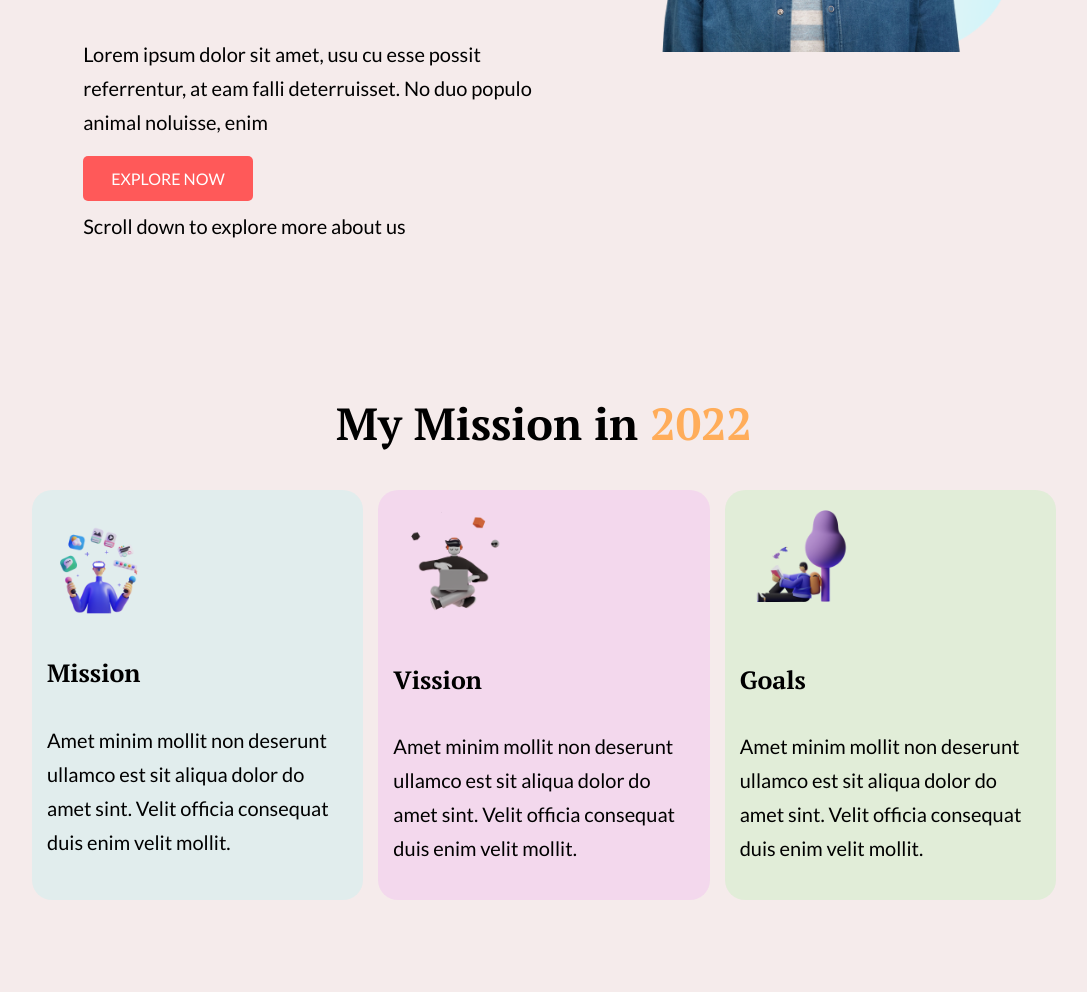
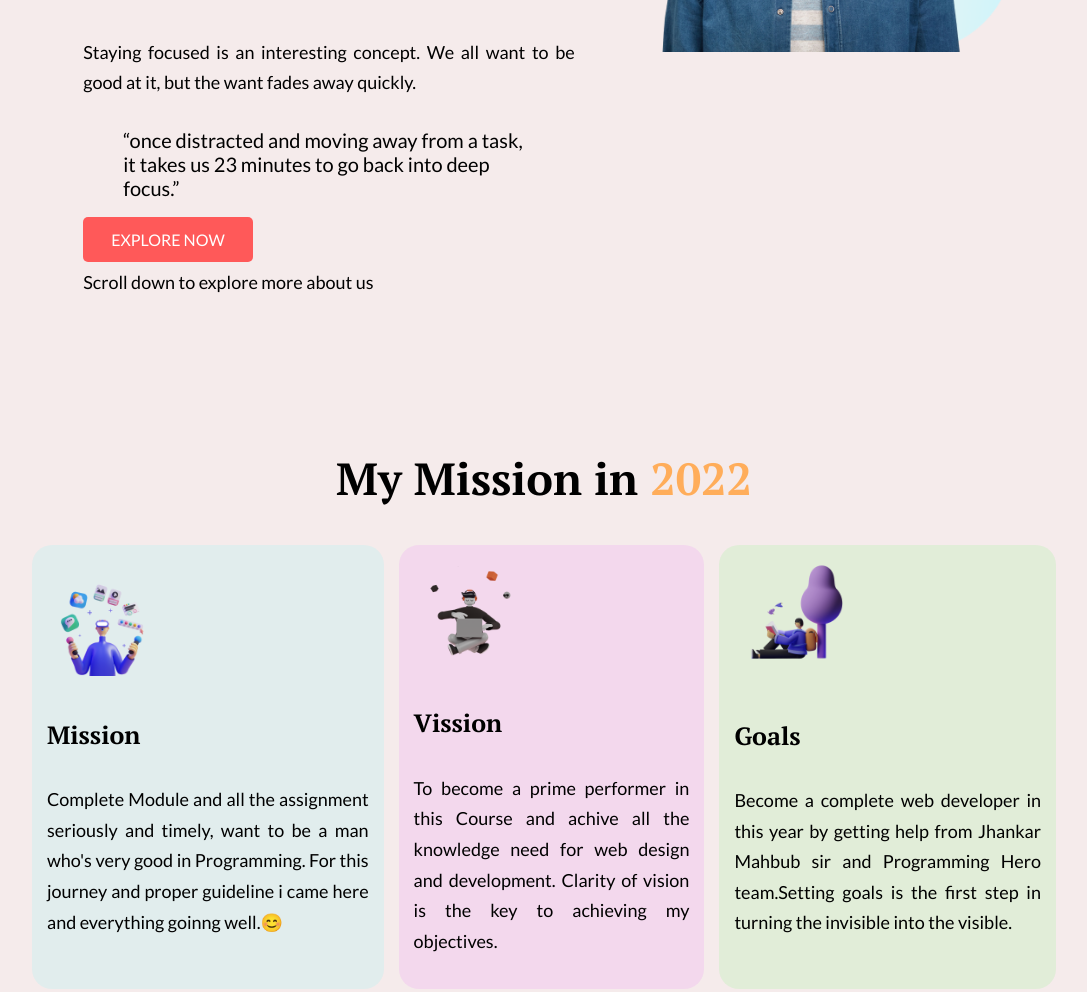
Before and after one commit to Rahad-khan/mission22-1, a plain HTML site: page index.html in a window 1280 px wide. Shown: the part 420-1412 px from the top of the page, without its empty margins (96-1183 px from the left). Drawn offline with Linux system fonts and the light colour scheme.

Commit message:
text added done area1

```diff
--- a/css/style.css
+++ b/css/style.css
@@ -6,6 +6,7 @@ body {
   margin: 0;
   background-color: #e9d3d371;
   box-sizing: border-box;
+  font-family: "Lato", sans-serif;
 }
 
 /********** header tag ************/
@@ -26,8 +27,9 @@ a {
   font-family: "Lato", sans-serif;
 }
 p {
-  font-size: 20px;
+  font-size: 18px;
   line-height: 1.7;
+  text-align: justify;
 }
 
 .container {
@@ -70,6 +72,9 @@ span {
 .half-width img {
   margin: 50px 0 0 30px;
   width: 95%;
+}
+blockquote {
+  font-size: 20px;
 }
 /********** Area 1 ************/
 .area1 h2 {
@@ -125,12 +130,12 @@ text-align: center;
 }
 footer h3 {
     font-family: 'Lobster', cursive;
-    color: rgba(255, 255, 255, 0.774);
+    color: rgba(255, 255, 255, 0.863);
     padding-top: 45px;
     margin-bottom: 20px;
 }
 footer span {
-    color: #ff5959;
+    color: #f10000da;
 }
 footer p {
     color: rgba(255, 255, 255, 0.774);
--- a/index.html
+++ b/index.html
@@ -21,8 +21,9 @@
         <div>
           <h1>Stay Focused on <span>Mission 2022</span></h1>
           <p>
-            Lorem ipsum dolor sit amet, usu cu esse possit referrentur, at eam
-            falli deterruisset. No duo populo animal noluisse, enim
+            Staying focused is an interesting concept. We all want to be good at it, but the want fades away quickly.
+           <p><blockquote><q>once distracted and moving away from a task, it takes us 23 minutes to go back into deep focus.</q> </blockquote></p>
+
           </p>
           <a target="_blank" href="">EXPLORE NOW</a>
           <p>Scroll down to explore more about us</p>
@@ -42,24 +43,21 @@
           <img src="images/illustrators/illustrator-1.png" alt="" />
           <h4>Mission</h4>
           <p>
-            Amet minim mollit non deserunt ullamco est sit aliqua dolor do amet
-            sint. Velit officia consequat duis enim velit mollit.
+            Complete Module and all the assignment seriously and timely, want to be a man who's very good in Programming. For this journey and proper guideline i came here and everything goinng well.😊
           </p>
         </div>
         <div class="tr" id="tr2">
           <img src="images/illustrators/illustrator-2.png" alt="" />
           <h4>Vission</h4>
           <p>
-            Amet minim mollit non deserunt ullamco est sit aliqua dolor do amet
-            sint. Velit officia consequat duis enim velit mollit.
+            To become a prime performer in this Course and achive all the knowledge need for web design and development. Clarity of vision is the key to achieving my objectives.
           </p>
         </div>
         <div class="tr" id="tr3">
           <img src="images/illustrators/illustrator-3.png" alt="" />
           <h4>Goals</h4>
           <p>
-            Amet minim mollit non deserunt ullamco est sit aliqua dolor do amet
-            sint. Velit officia consequat duis enim velit mollit.
+            Become a complete web developer in this year by getting help from Jhankar Mahbub sir and Programming Hero team.Setting goals is the first step in turning the invisible into the visible.
           </p>
         </div>
       </div>
@@ -85,11 +83,12 @@
         <a href="">Read the Documentation</a>
       </div>
     </section>
+
     <section class="disfex container">
       <div class="coder1" id="area2">
         <h3>
-          Develop <br />
-          Without Limits
+          Know our <br />
+          Global Community
         </h3>
         <p>
           Lorem ipsum dolor sit amet, usu cu esse possit referrentur, at eam
```
